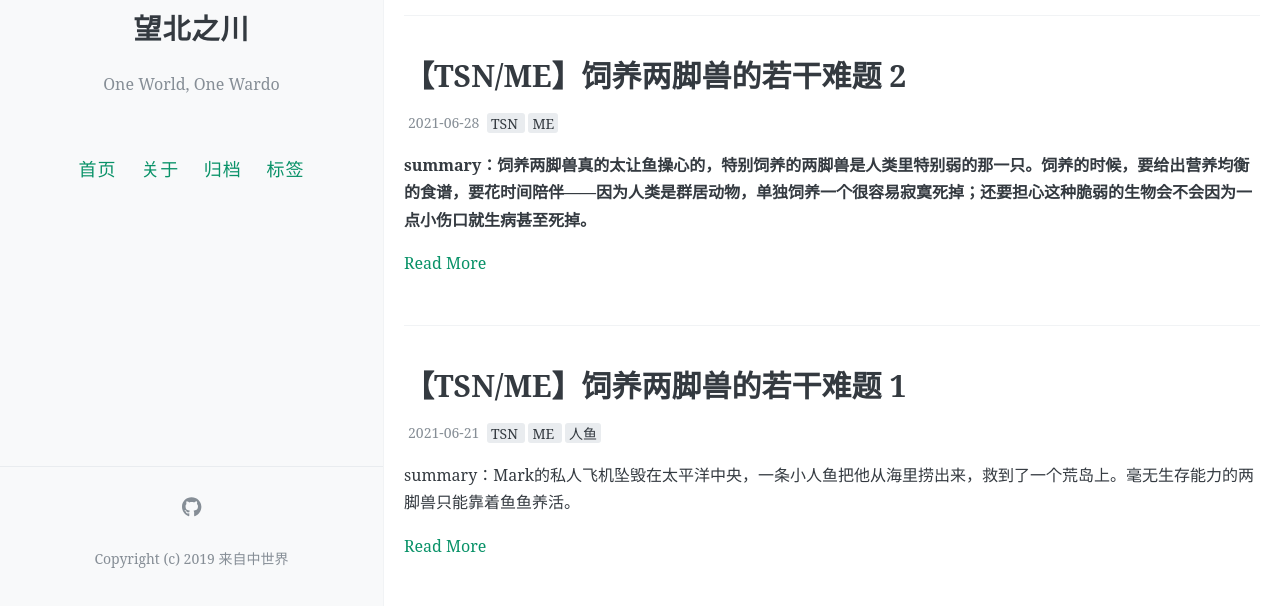
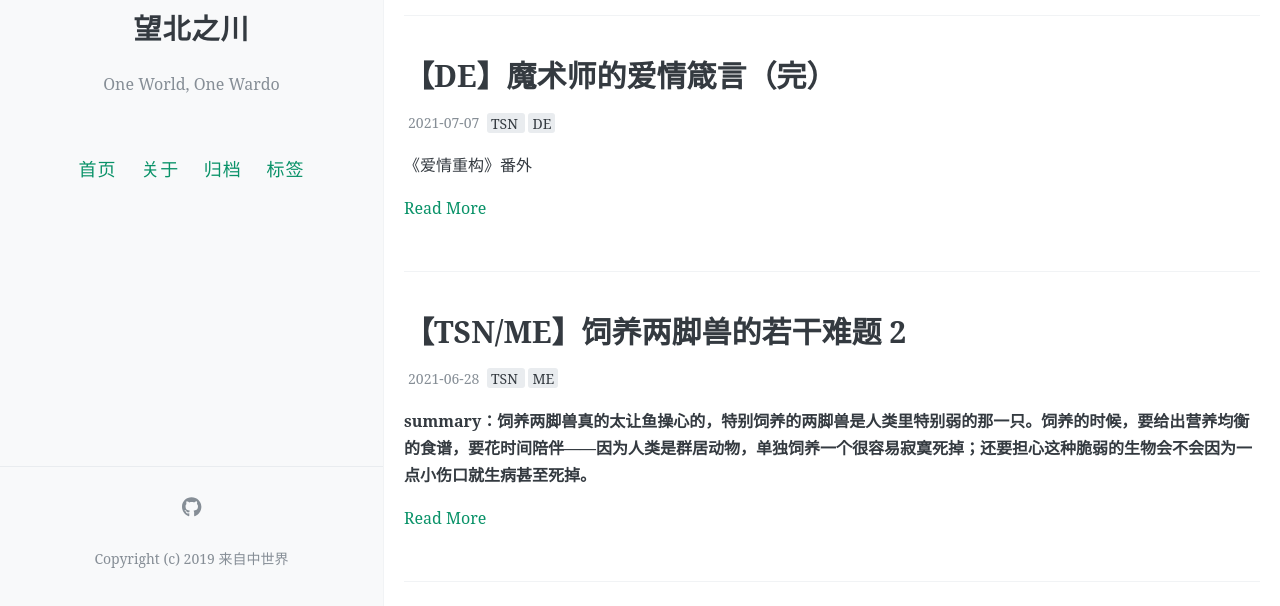
Before and after one commit to kitagawayujin/mardo, a Jekyll site: the page built from index.html, in a window 1280 px wide and 900 px high, cut to the strip 294-900 px from the top of the window. Built offline with Jekyll 4.4.1, drawn with Linux system fonts in a browser that asks for light colours; the list of posts is cut into pages by our own code; comment, search, counter and statistics services are not loaded; some of the changed text lies outside the part shown.

Commit message:
Update 2021-07-07-moshushideaiqingzhenyan.md

```diff
--- a/_posts/2021-07-07-moshushideaiqingzhenyan.md
+++ b/_posts/2021-07-07-moshushideaiqingzhenyan.md
@@ -1,7 +1,7 @@
 ---
 layout: post
 title: 【DE】魔术师的爱情箴言（完）
-date: 2021-03-27
+date: 2021-07-07
 Author: 望北之川
 categories:
 tags: [TSN,DE]
```
